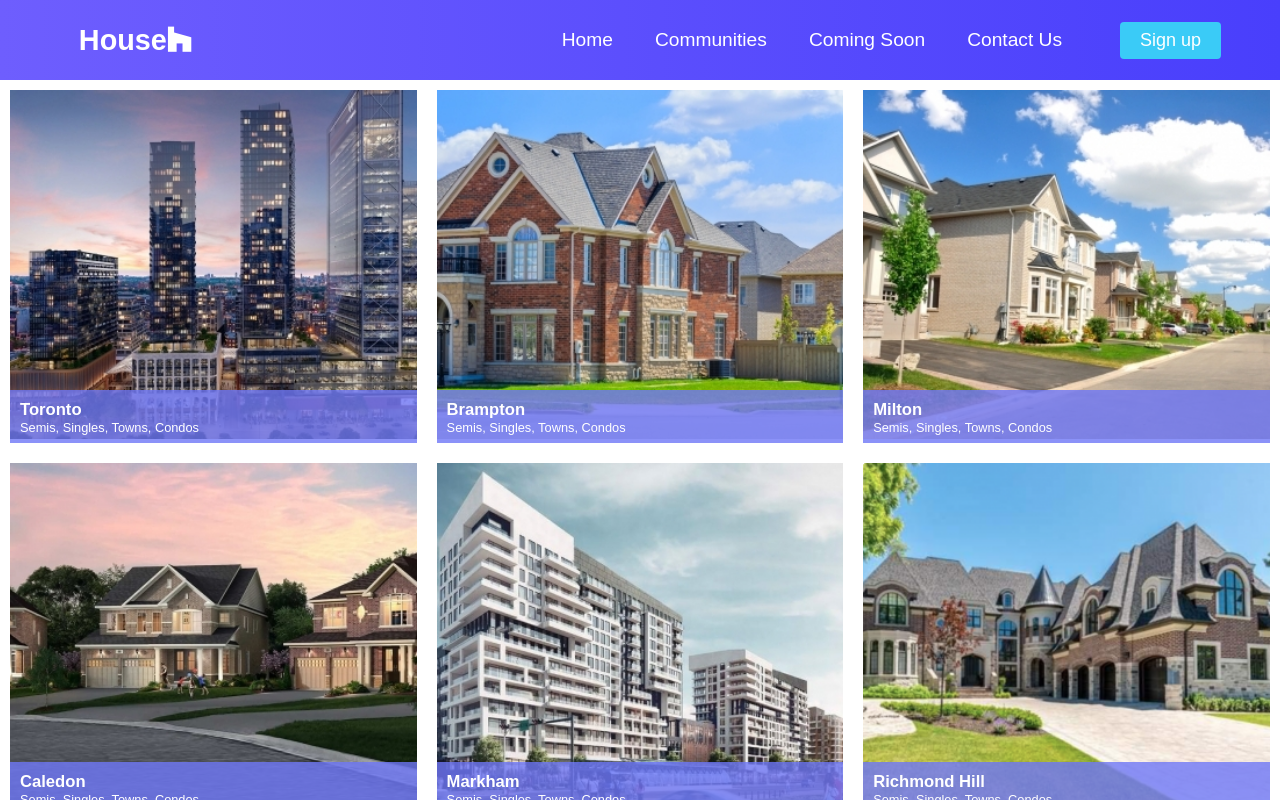
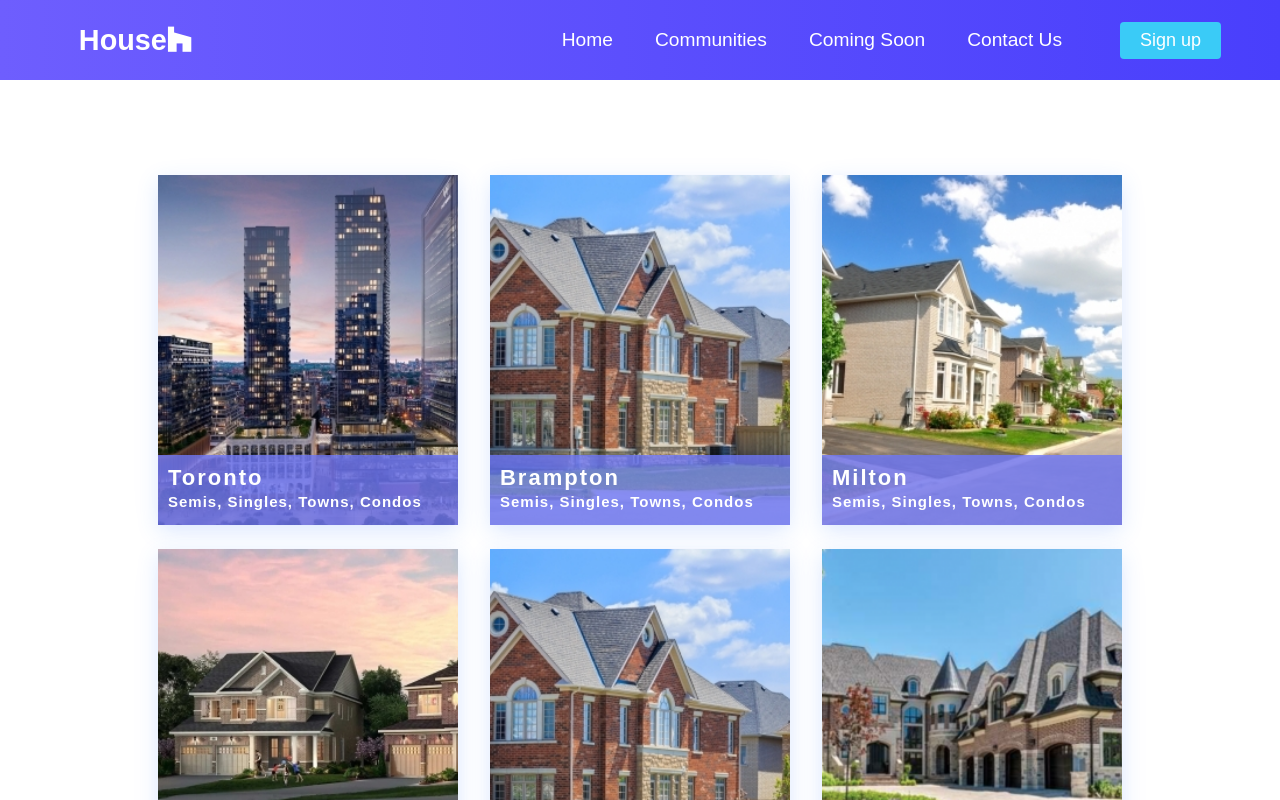
Before and after one commit to PavneetG/NewHomes, a React (Create React App) app: page /communities in a window 1280 px wide. Shown: the top 800 px of the page. Built offline with nearby package versions, Linux system fonts and the light colour scheme.

Commit message:
updates made; fixed issues

```diff
--- a/src/components/pages/Communities.css
+++ b/src/components/pages/Communities.css
@@ -1,46 +1,134 @@
-* {
-    box-sizing: border-box;
-    font-family: 'PT Sans', sans-serif;
+.communities {
+    padding: 4rem;
+    background: #fff;
+    padding-top: 650px;
 }
 
-.column {
-    float: left;
-    width: 33.33%;
-    padding: 10px;
+h1 {
+    text-align: center;
 }
 
-
-/* Clearfix (clear floats) */
-
-.row::after {
-    content: "";
-    clear: both;
-    display: table;
+.communities_container {
+    display: flex;
+    flex-flow: column;
+    align-items: center;
+    max-width: 1120px;
+    width: 90%;
+    margin: 0 auto;
 }
 
-.image-container {
+.communities_wrapper {
     position: relative;
+    margin: 50px 0 45px;
 }
 
-.overlay-2 {
+.communities_items {
+    margin-bottom: 24px;
+}
+
+.communities__item {
+    display: flex;
+    flex: 1;
+    margin: 0 1rem;
+    border-radius: 15px;
+}
+
+.communities__item__link {
+    display: flex;
+    flex-flow: column;
+    width: 300px;
+    height: 350px;
+    box-shadow: 0 6px 20px rgba(56, 125, 255, 0.17);
+    -webkit-filter: drop-shadow(0 6px 20px rgba(56, 125, 255, 0.017));
+    filter: drop-shadow(0 6px 20px rgba(56, 125, 255, 0.017));
+    overflow: hidden;
+    text-decoration: none;
+}
+
+.communities__item__pic-wrap {
+    position: relative;
+    width: 300px;
+    height: 350px;
+    padding-top: 67%;
+    overflow: hidden;
+}
+
+.fade-img {
+    animation-name: fade-img;
+    animation-duration: 2s;
+}
+
+.communities__item__pic-wrap::after {
+    content: attr(data-category);
+    position: absolute;
+    bottom: 0;
+    margin-left: 10px;
+    padding: 6px 8px;
+    max-width: calc((100%) - 60px);
+}
+
+.communities__item__img {
+    position: absolute;
+    top: 0;
+    right: 0;
+    bottom: 0;
+    left: 0;
+    display: block;
+    width: 100%;
+    max-width: 100%;
+    height: 100%;
+    max-height: 100%;
+    object-fit: cover;
+    transition: all 0.2s linear;
+}
+
+.communities__item__img:hover {
+    transform: scale(1.1);
+}
+
+.communities__item__info {
     background-color: #6e77f7cc;
     opacity: 100%;
     width: 100%;
-    height: 15%;
+    height: 20%;
     position: absolute;
-    z-index: 2;
     bottom: 0;
+    z-index: 10;
+}
+
+.communities__item__text_title {
+    color: #ffffff;
+    font-size: 22px;
     padding-left: 10px;
     padding-top: 10px;
+    letter-spacing: 2px;
 }
 
-.title {
-    font-size: 1.3vw;
-    font-weight: bold;
-    color: white;
+.communities__item__text_homes {
+    color: #ffffff;
+    font-size: 15px;
+    padding-left: 10px;
+    padding-top: 2px;
+    letter-spacing: 1px;
 }
 
-.subtitle {
-    font-size: 1vw;
-    color: white;
+@media only screen and (min-width: 1200px) {
+    .content__blog__container {
+        width: 84%;
+    }
 }
+
+@media only screen and (min-width: 1024px) {
+    .communities_items {
+        display: flex;
+    }
+}
+
+@media only screen and (max-width: 1024px) {
+    .communities {
+        padding-top: 1400px;
+    }
+    .communities__item {
+        margin-bottom: 2rem;
+    }
+}
--- a/src/components/pages/Communities.js
+++ b/src/components/pages/Communities.js
@@ -1,6 +1,7 @@
 import React from 'react';
 import '../../App.css';
 import './Communities.css';
+import CommunitiesItem from './CommunitiesItem';
 import Toronto from '../../images/Toronto.jpg';
 import Brampton from '../../images/Brampton.jpg';
 import Milton from '../../images/Milton.jpg';
@@ -11,86 +12,64 @@ import Hamilton from '../../images/Hamilton.jpg';
 
 export default function Communities() {
   return (
-    <>
+    <div className = "communities">
+      <div className = "spacer"/>
+      <div className = "communities_container">
+        <div className = "communities_wrapper">
 
-    <div class="row">
-      <div class="column">
-          <div class="image-container">
-            <img src= {Toronto} alt="" style = {{width: '100%'}}/>
-            <div  class='overlay-2'>
-              <p class = "title">Toronto</p>
-              <p class = "subtitle">Semis, Singles, Towns, Condos</p>
-            </div>
-          </div>
-      </div>
+          <ul className = "communities_items">
+            <CommunitiesItem
+              src = {Toronto}
+              path = '/Toronto'
+              community = 'Toronto'
+              homes = 'Semis, Singles, Towns, Condos'
+            />
+            <CommunitiesItem
+              src = {Brampton}
+              path = '/Brampton'
+              community = 'Brampton'
+              homes = 'Semis, Singles, Towns, Condos'
+            />
+            <CommunitiesItem
+              src = {Milton}
+              path = '/Milton'
+              community = 'Milton'
+              homes = 'Semis, Singles, Towns, Condos'
+            />
+          </ul>
 
-      <div class="column">
-          <div class="image-container">
-            <img src= {Brampton} alt="" style = {{width: '100%'}}/>
-            <div  class='overlay-2'>
-              <p class = "title">Brampton</p>
-              <p class = "subtitle">Semis, Singles, Towns, Condos</p>
-            </div>
-          </div>
-      </div>
+          <ul className = "communities_items">
+            <CommunitiesItem
+              src = {Caledon}
+              path = '/Caledon'
+              community = 'Caledon'
+              homes = 'Semis, Singles, Towns, Condos'
+            />
+            <CommunitiesItem
+              src = {Brampton}
+              path = '/Markham'
+              community = 'Markham'
+              homes = 'Semis, Singles, Towns, Condos'
+            />
+            <CommunitiesItem
+              src = {RichmondHill}
+              path = '/Richmond-Hill'
+              community = 'Richmond Hill'
+              homes = 'Semis, Singles, Towns, Condos'
+            />
+          </ul>
 
-      <div class="column">
-          <div class="image-container">
-            <img src= {Milton} alt="" style = {{width: '100%'}}/>
-            <div  class='overlay-2'>
-              <p class = "title">Milton</p>
-              <p class = "subtitle">Semis, Singles, Towns, Condos</p>
-            </div>
-          </div>
+          <ul className = "communities_items">
+            <CommunitiesItem
+              src = {Hamilton}
+              path = '/Hamilton'
+              community = 'Hamilton'
+              homes = 'Semis, Singles, Towns, Condos'
+            />
+          </ul>
+
+        </div>
       </div>
     </div>
-
-    <div class="row">
-      <div class="column">
-          <div class="image-container">
-            <img src= {Caledon} alt="" style = {{width: '100%'}}/>
-            <div  class='overlay-2'>
-              <p class = "title">Caledon</p>
-              <p class = "subtitle">Semis, Singles, Towns, Condos</p>
-            </div>
-          </div>
-      </div>
-
-      <div class="column">
-          <div class="image-container">
-            <img src= {Markham} alt="" style = {{width: '100%'}}/>
-            <div  class='overlay-2'>
-              <p class = "title">Markham</p>
-              <p class = "subtitle">Semis, Singles, Towns, Condos</p>
-            </div>
-          </div>
-      </div>
-
-      <div class="column">
-          <div class="image-container">
-            <img src= {RichmondHill} alt="" style = {{width: '100%'}}/>
-            <div  class='overlay-2'>
-              <p class = "title">Richmond Hill</p>
-              <p class = "subtitle">Semis, Singles, Towns, Condos</p>
-            </div>
-          </div>
-      </div>
-    </div>
-
-    <div class="row">
-      <div class="column">
-          <div class="image-container">
-            <img src= {Hamilton} alt="" style = {{width: '100%'}}/>
-            <div  class='overlay-2'>
-              <p class = "title">Hamilton</p>
-              <p class = "subtitle">Semis, Singles, Towns, Condos</p>
-            </div>
-          </div>
-      </div>
-
-    </div>
-
-
-    </>
   );
 }
--- /dev/null
+++ b/src/components/pages/CommunitiesItem.js
@@ -0,0 +1,27 @@
+import React from 'react';
+import { Link } from 'react-router-dom';
+
+function CommunitiesItem(props) {
+	return (
+		<>
+			<li className = 'communities__item'>
+				<Link className = 'communities__item__link' to = {props.path}>
+					<figure className = 'communities__item__pic-wrap'>
+						<img
+							className = 'communities__item__img'
+							alt = ""
+							src = {props.src}
+						/>
+						<div className = 'communities__item__info'>
+							<h5 className = 'communities__item__text_title'>{props.community}</h5>
+							<h5 className = 'communities__item__text_homes'>{props.homes}</h5>
+						</div>
+					</figure>
+				</Link>
+
+			</li>
+		</>
+	)
+}
+
+export default CommunitiesItem;
```
